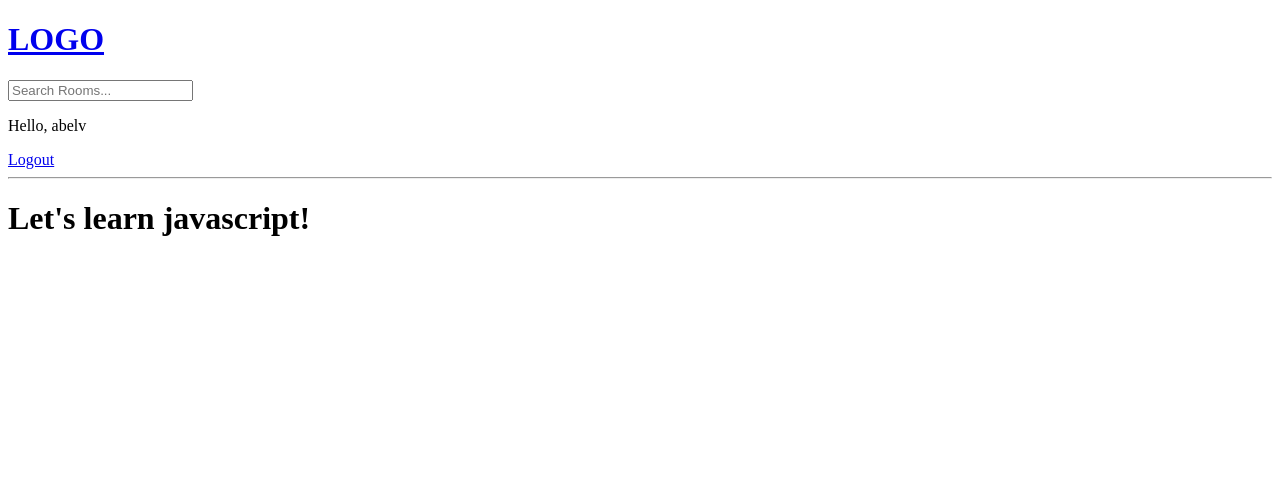
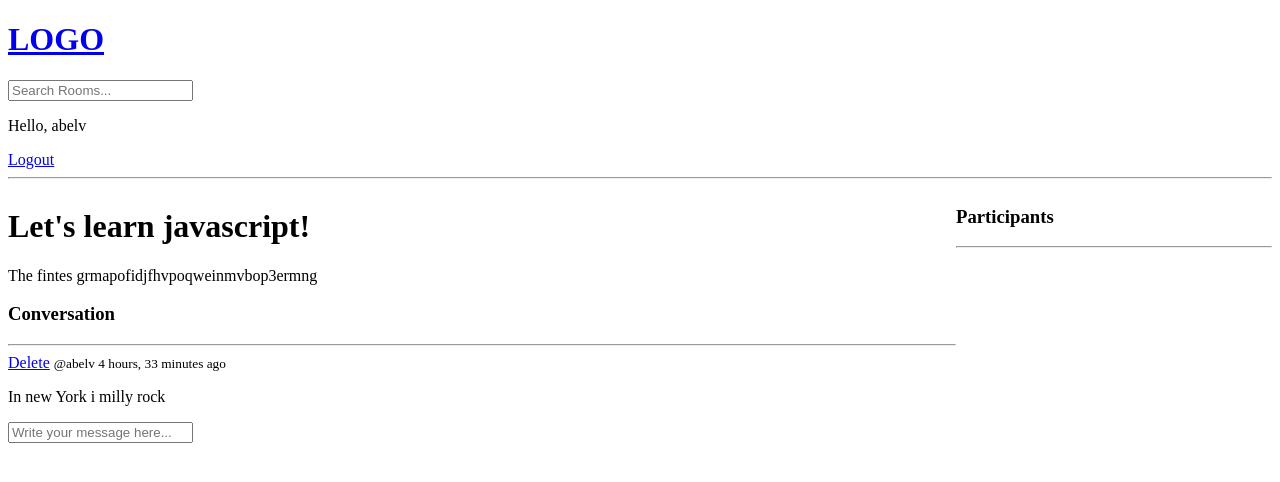
Before and after one commit to AbelV0538/notstudybud, a Django app: page /room/1/ in a window 1280 px wide. Shown: the top 482 px of the page. Run offline with Django 5.2, Linux system fonts and the light colour scheme; a user stored in the database is signed in; data comes from the database, SQL or seed files in the repository; both versions use the stored data as it was after the commit.

Commit message:
3:01:25 -  Chat Room Messages CRUD

```diff
--- a/base/models.py
+++ b/base/models.py
@@ -15,7 +15,7 @@ class Room(models.Model):
     topic = models.ForeignKey(Topic, on_delete=models.SET_NULL, null=True)
     name = models.CharField(max_length=200)
     description = models.TextField(null=True, blank=True)
-    #participants =
+    participants = models.ManyToManyField(User, related_name='participants', blank=True)
     updated = models.DateTimeField(auto_now=True)
     created = models.DateTimeField(auto_now_add=True)
 
--- a/base/templates/base/room.html
+++ b/base/templates/base/room.html
@@ -2,6 +2,55 @@
 
 
 {% block content %}
+
+<style>
+    .room-contatiner {
+        display: grid;
+        grid-template-columns: 3fr 1fr;
+    }
+</style>
+
+<div class ="room-contatiner">
+    <div>
 <h1>{{room.name}}</h1>
 
+
+<p>{{room.description}}</p>
+
+<div class = "comment-wrapper">
+    <h3>Conversation</h3>
+    <hr>
+    {%for message in room_messages%}
+        <div>
+            {% if request.user == message.user %}
+            <a href ="{% url 'delete-message' message.id %}">Delete</a>
+            {% endif %}
+            <small>@{{message.user}} {{message.created|timesince}} ago</small>
+            <p>{{message.body}}</p>
+        </div>
+    {% endfor %}
+</div>
+
+{% if request.user.is_authenticated %}
+<div class = "comment-form">
+    <form method="POST" action="">
+        {% csrf_token %}
+        <input type="text" name="body" placeholder="Write your message here..."/>
+    </form>
+</div>
+{% endif %}
+</div>
+
+<div>
+    <h3>Participants</h3>
+
+    {% for user in participants %}
+    <div>
+        <p>@{{user.username}}</p>
+    </div>
+    {% endfor%}
+    <hr>
+</div>
+
+</div>
 {% endblock %}
--- a/base/urls.py
+++ b/base/urls.py
@@ -12,5 +12,6 @@ urlpatterns =[
     path('create-room/', views.createRoom, name = "create-room"),
     path('update-room/<str:pk>', views.updateRoom, name = "update-room"),
     path('delete-room/<str:pk>', views.deleteRoom, name = "delete-room"),
+    path('delete-rmessage/<str:pk>', views.deleteMessage, name = "delete-message"),
 
 ]
--- a/base/views.py
+++ b/base/views.py
@@ -6,7 +6,7 @@ from django.db.models import Q
 from django.contrib.auth.models import User
 from django.contrib.auth import authenticate, login, logout
 from django.contrib.auth.forms import UserCreationForm
-from .models import Room, Topic
+from .models import Room, Topic, Message
 from .forms import RoomForm
 
 
@@ -74,7 +74,18 @@ def home(request):
 
 def room(request, pk):
     room = Room.objects.get(id=pk)
-    context = {'room': room}
+    room_messages = room.message_set.all().order_by('-created')
+    participants = room.participants.all()
+
+    if request.method == 'POST':
+        messsage = Message.objects.create(
+            user = request.user,
+            room = room,
+            body = request.POST.get('body')
+        )
+        room.participants.add(request.user)
+        return redirect('room', pk=room.id)
+    context = {'room': room, 'room_messages': room_messages, 'participants': participants}
     return render(request, 'base/room.html', context)
 
 
@@ -90,6 +101,7 @@ def createRoom(request):
     context = {'form': form}
     return render(request,'base/room_form.html', context)
 
+@login_required(login_url='login')
 def updateRoom(request, pk):
     room = Room.objects.get(id=pk)
     form = RoomForm(instance=room)
@@ -106,7 +118,7 @@ def updateRoom(request, pk):
     context = {'form': form}
     return render(request,'base/room_form.html', context)
 
-
+@login_required(login_url='login')
 def deleteRoom(request, pk):
     room = Room.objects.get(id=pk)
 
@@ -118,3 +130,19 @@ def deleteRoom(request, pk):
         return redirect('home')
 
     return render(request, 'base/delete.html', {'obj': room})
+
+
+
+
+@login_required(login_url='login')
+def deleteMessage(request, pk):
+    message = Message.objects.get(id=pk)
+
+    if request.user != message.user:
+        return HttpResponse('Your are not allowed here!')
+
+    if request.method == 'POST':
+        message.delete()
+        return redirect('home')
+
+    return render(request, 'base/delete.html', {'obj': message})
```
Also changed, not shown: base/migrations/0003_room_participants.py (added), db.sqlite3.
